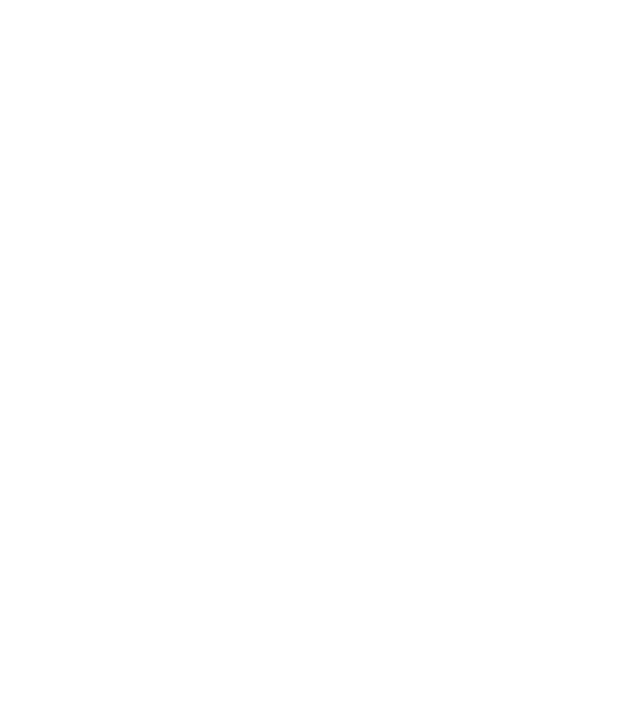
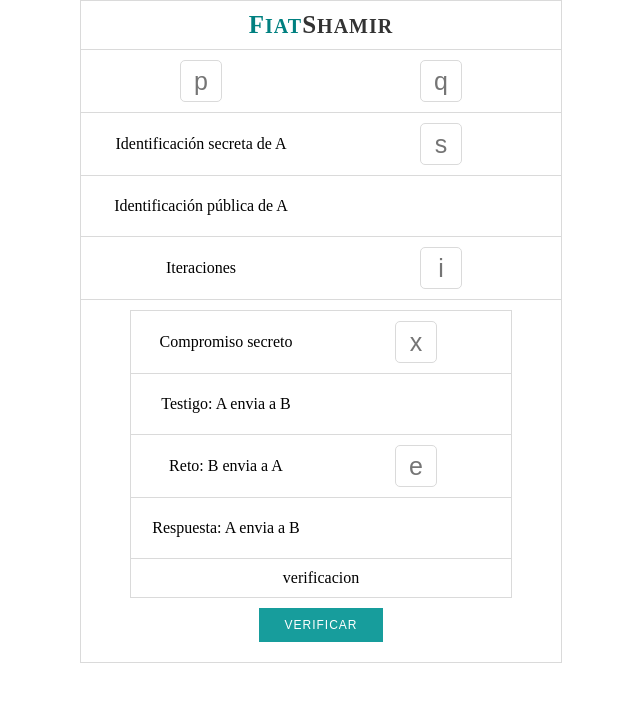
Before and after one commit to DiDream/fiat-shamir, a plain HTML site: page index.html in a window 1280 px wide. Shown: the whole page, without its empty margins (319-959 px from the left). Drawn offline with Linux system fonts and the light colour scheme.

Commit message:
Diseño preliminar en html y css

```diff
--- a/development/sass/styles.sass
+++ b/development/sass/styles.sass
@@ -1,4 +1,53 @@
+*
+    padding: 0px
+    margin: 0px
 .container
     min-width: 1000px
     margin: 0 auto
-    background-color: red
+.center
+    margin: 0 auto
+
+table
+    border-collapse: collapse
+    text-align: center
+    h1
+        font-size: 20px
+        text-transform: uppercase
+        letter-spacing: 1px
+    tr
+        border: 1px solid #DADADA
+        td,th
+            padding: 10px 20px
+            width: 200px
+.first-shamir-name
+    span
+        display: inline-block
+    span::first-letter
+        font-size: 25px
+#iterations
+    td
+        width: 150px
+input[type="text"],.box
+    width: 40px
+    height: 40px
+input[type="text"]
+    text-align: center
+    font-size: 25px
+    border-radius: 5px
+    border: 1px solid #DADADA
+input[type="text"]:focus
+    border: 1px solid #179D9C
+input[type="submit"]
+    font-size: 12px
+    text-transform: uppercase
+    color: #fff
+    letter-spacing: 1px
+
+.btn
+    padding: 10px 25px
+    border: 0px
+    margin: 10px
+.btn-submit
+    background-color: #179D9C
+.btn-submit:hover
+    background-color: teal
--- a/index.html
+++ b/index.html
@@ -6,6 +6,74 @@
     <link rel="stylesheet" href="css/styles.css" attr>
   </head>
   <body>
-    <div class="container"></div>
+    <form class="container" method="#" action="#">
+      <table class="center main-table">
+        <tr>
+          <th colspan="2">
+            <h1 class="first-shamir-name"><span style="color: teal;">Fiat</span><span style="color: #333;">Shamir</span></h1>
+          </th>
+        </tr>
+        <tr>
+          <td>
+            <input type="text" placeholder="p">
+          </td>
+          <td>
+            <input type="text" placeholder="q">
+          </td>
+        </tr>
+        <tr>
+          <td>Identificación secreta de A</td>
+          <td>
+            <input type="text" placeholder="s">
+          </td>
+        </tr>
+        <tr>
+          <td>Identificación pública de A</td>
+          <td>
+            <div class="box"></div>
+          </td>
+        </tr>
+        <tr>
+          <td>Iteraciones</td>
+          <td>
+            <input type="text" placeholder="i">
+          </td>
+        </tr>
+        <tr>
+          <td colspan="2">
+            <table class="center" id="iterations">
+              <tr>
+                <td>Compromiso secreto</td>
+                <td>
+                  <input type="text" placeholder="x">
+                </td>
+              </tr>
+              <tr>
+                <td>Testigo: A envia a B</td>
+                <td>
+                  <div class="box"></div>
+                </td>
+              </tr>
+              <tr>
+                <td>Reto: B envia a A</td>
+                <td>
+                  <input type="text" placeholder="e">
+                </td>
+              </tr>
+              <tr>
+                <td>Respuesta: A envia a B</td>
+                <td>
+                  <div class="box"></div>
+                </td>
+              </tr>
+              <tr>
+                <td colspan="2">verificacion</td>
+              </tr>
+            </table>
+            <input class="btn btn-submit" type="submit" value="Verificar">
+          </td>
+        </tr>
+      </table>
+    </form>
   </body>
 </html>
```
Also changed, not shown: css/styles.css, 2 other files.
